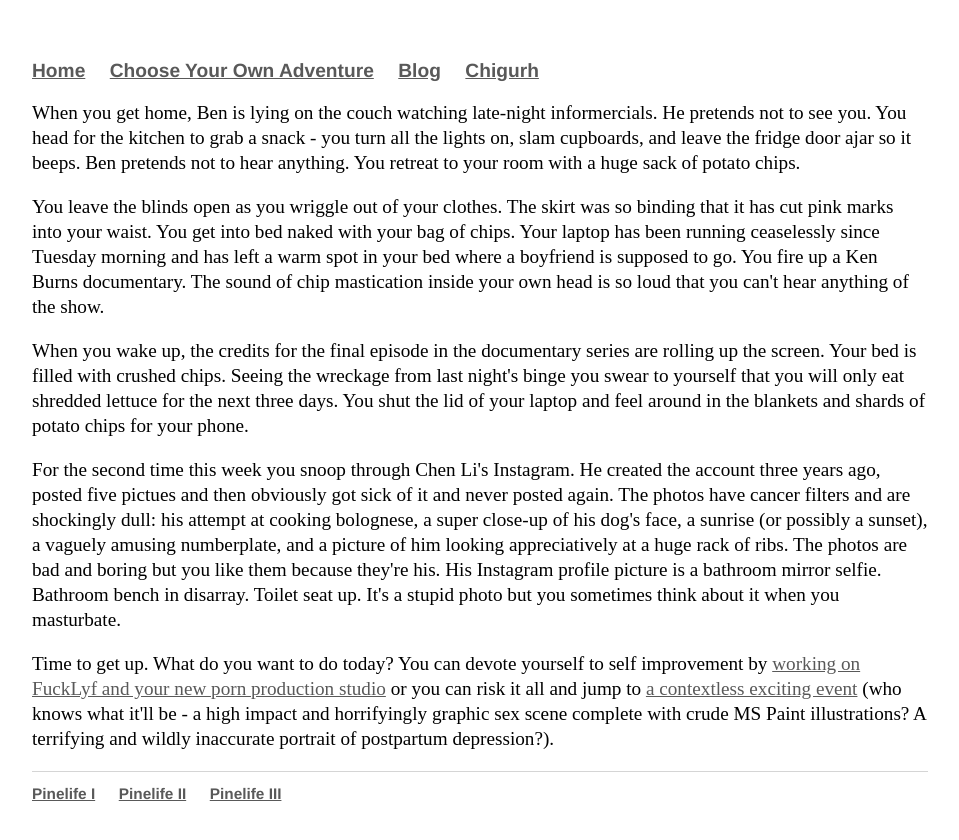
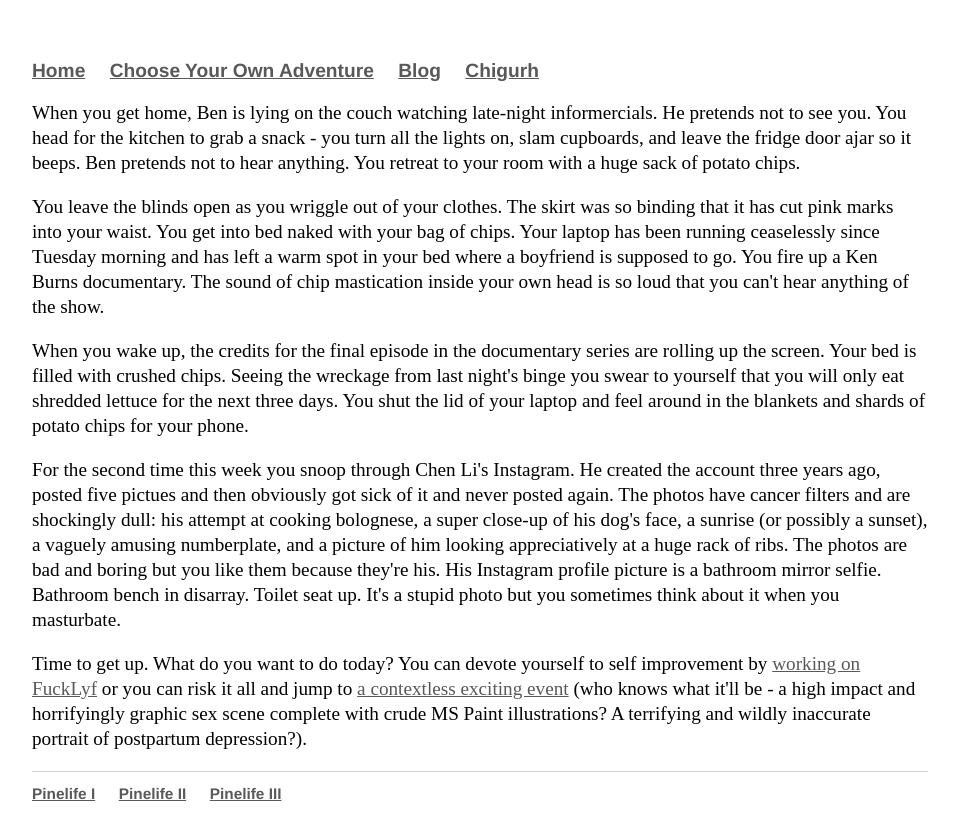
Before and after one commit to Pinelife/pinelife.github.io, a Jekyll site: the page built from Hellhole/Room5.html, in a window 1280 px wide. Shown: the top 840 px of the page, without its empty margins (160-1119 px from the left). Built offline with Jekyll 4.4.1, drawn with Linux system fonts in a browser that asks for light colours.

Commit message:
Update Room5.html

```diff
--- a/Hellhole/Room5.html
+++ b/Hellhole/Room5.html
@@ -22,6 +22,5 @@ When you wake up, the credits for the final episode in the documentary series ar
   picture of him looking appreciatively at a huge rack of ribs. The photos are bad and boring but you like them because they're his. His
 	Instagram profile picture is a bathroom mirror selfie. Bathroom bench in disarray. Toilet seat up. It's a stupid photo but you sometimes think about it when you masturbate.</p>
 
-<p>Time to get up. What do you want to do today? You can devote yourself to self improvement by <a href = "Room7.html">working on FuckLyf
-	and your new porn production studio</a> or you can risk it all and jump to <a href ="excitingevent1.html">a contextless exciting event</a> (who knows what it'll be -
+<p>Time to get up. What do you want to do today? You can devote yourself to self improvement by <a href = "Room7.html">working on FuckLyf</a> or you can risk it all and jump to <a href ="excitingevent1.html">a contextless exciting event</a> (who knows what it'll be -
 a high impact and horrifyingly graphic sex scene complete with crude MS Paint illustrations? A terrifying and wildly inaccurate portrait of postpartum depression?). </p>
```
